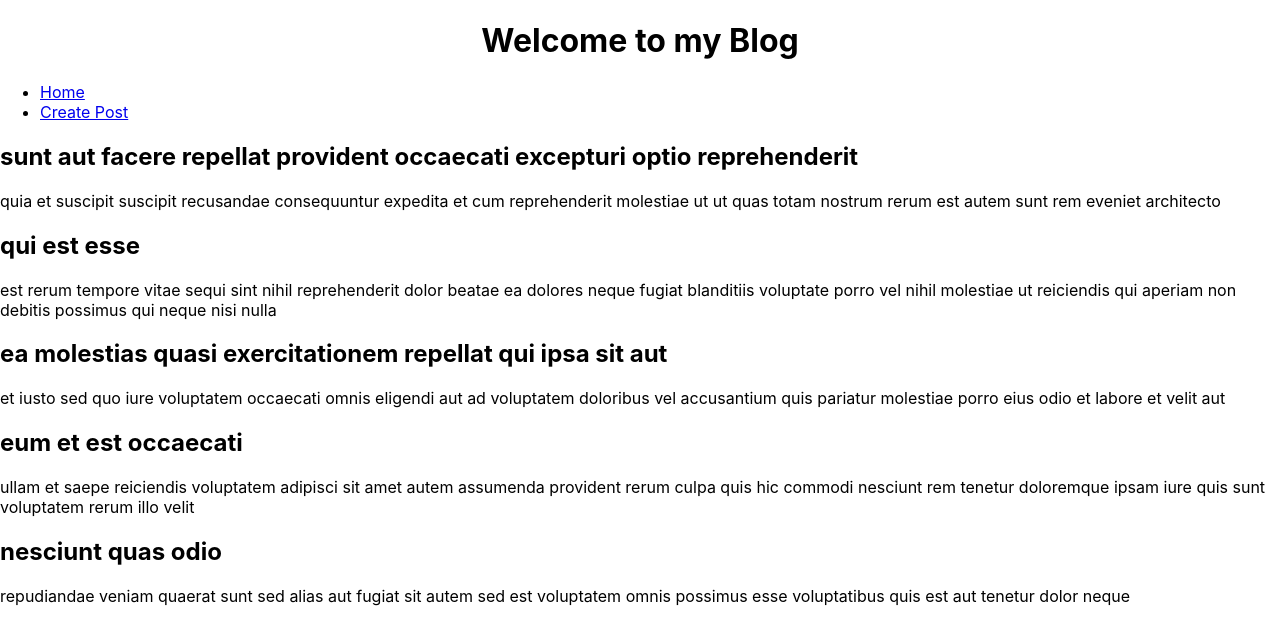
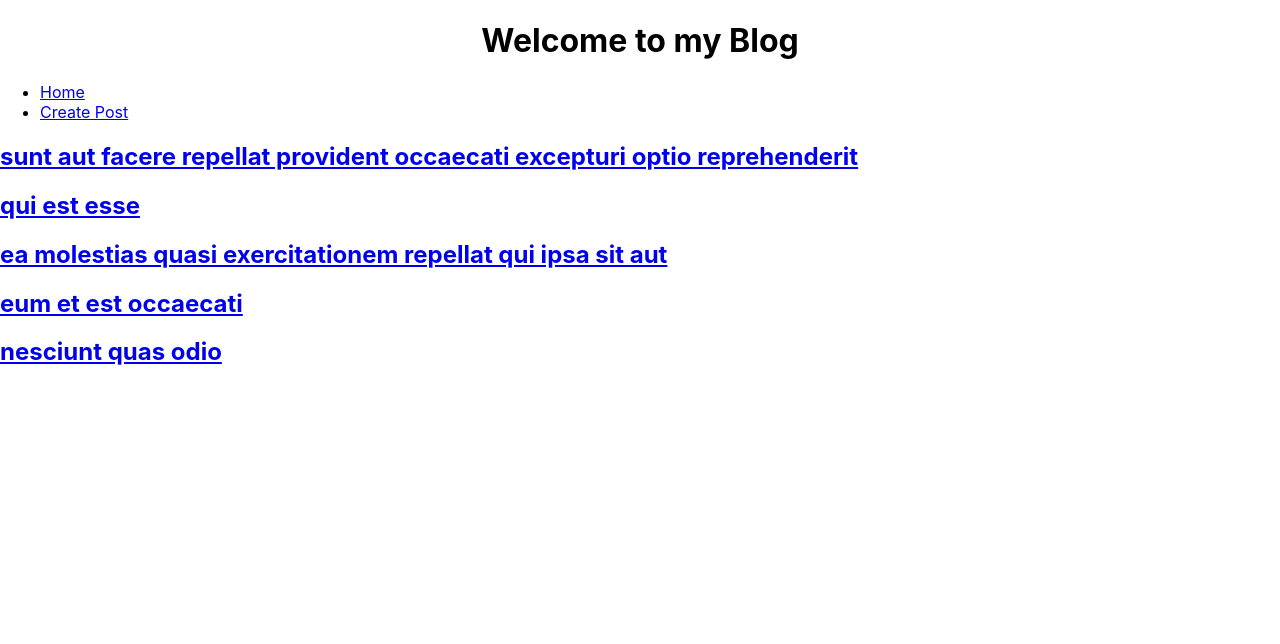
Before and after one commit to kryzakulyyev/Blog_post_react, a React (Create React App) app: page / in a window 1280 px wide. Shown: the top 644 px of the page. Built offline with nearby package versions, Linux system fonts and the light colour scheme.

Commit message:
show post details

```diff
--- a/src/App.js
+++ b/src/App.js
@@ -9,6 +9,7 @@ import {
 import Posts from './components/Posts'
 import CreatePost from './components/CreatePost'
 import React from 'react'
+import PostDetails from './components/PostDetails';
 
 
 class App extends React.Component{
@@ -16,15 +17,15 @@ class App extends React.Component{
     super(props);
     this.state ={
       posts : [
-        {title: 'sunt aut facere repellat provident occaecati excepturi optio reprehenderit',
+        {id: 1, title: 'sunt aut facere repellat provident occaecati excepturi optio reprehenderit',
         body:'quia et suscipit suscipit recusandae consequuntur expedita et cum reprehenderit molestiae ut ut quas totam nostrum rerum est autem sunt rem eveniet architecto'},
-        {title: 'qui est esse',
+        {id:2, title: 'qui est esse',
         body:'est rerum tempore vitae sequi sint nihil reprehenderit dolor beatae ea dolores neque fugiat blanditiis voluptate porro vel nihil molestiae ut reiciendis qui aperiam non debitis possimus qui neque nisi nulla'},
-        {title: 'ea molestias quasi exercitationem repellat qui ipsa sit aut',
+        {id:3, title: 'ea molestias quasi exercitationem repellat qui ipsa sit aut',
         body:'et iusto sed quo iure voluptatem occaecati omnis eligendi aut ad voluptatem doloribus vel accusantium quis pariatur molestiae porro eius odio et labore et velit aut'},
-        {title: 'eum et est occaecati',
+        {id:4, title: 'eum et est occaecati',
         body:'ullam et saepe reiciendis voluptatem adipisci sit amet autem assumenda provident rerum culpa quis hic commodi nesciunt rem tenetur doloremque ipsam iure quis sunt voluptatem rerum illo velit'},
-        {title: 'nesciunt quas odio',
+        {id: 5, title: 'nesciunt quas odio',
         body:'repudiandae veniam quaerat sunt sed alias aut fugiat sit autem sed est voluptatem omnis possimus esse voluptatibus quis est aut tenetur dolor neque'}
       ],
       title : '',
@@ -81,6 +82,9 @@ class App extends React.Component{
            <Route exact path="/create-post">
              <CreatePost setFields={this.setFields} storeBlogPost={this.storeBlogPost} title={this.state.title} body={this.state.body}/>
            </Route>
+           <Route path="/posts/:id">
+             <PostDetails/>
+           </Route>
          </Switch>
        </div>
      </BrowserRouter>
--- /dev/null
+++ b/src/components/PostDetails.js
@@ -0,0 +1,35 @@
+import React from 'react'
+import {useParams} from 'react-router-dom'
+
+
+
+class PostDetails extends React.Component{
+  constructor(props){
+    super(props)
+    this.state ={
+      title: '',
+      body: ''
+    }
+  }
+
+  componentDidMount(){
+    var pageURL = window.location.href;
+    var id = pageURL.substr(pageURL.lastIndexOf('/') + 1);
+
+    fetch('https://jsonplaceholder.typicode.com/posts/'+id)
+    .then((response) => response.json())
+    .then((json) => this.setState({title: json.title, body: json.body}));
+  }
+
+  render(){
+    return(
+    <article>
+      <h2>{this.state.title}</h2>
+      <p>{this.state.body}</p>
+    </article>
+    )
+  }
+
+}
+
+export default PostDetails;
--- a/src/components/Posts.js
+++ b/src/components/Posts.js
@@ -1,14 +1,14 @@
-
+import {Link} from 'react-router-dom'
 
 function Posts(props){
 
   return (
      <section>
-     {props.blogPosts.map((post)=>{
+     {props.blogPosts.map((globe, index)=>{
       return (
-       <article>
-        <h2>{post.title}</h2>
-        <p>{post.body}</p>
+       <article key={index}>
+       <Link to={'/posts/'+ globe.id}> <h2>{globe.title}</h2> </Link>
+        {/* <p>{post.body}</p> */}
        </article>)
     })}
 
```
